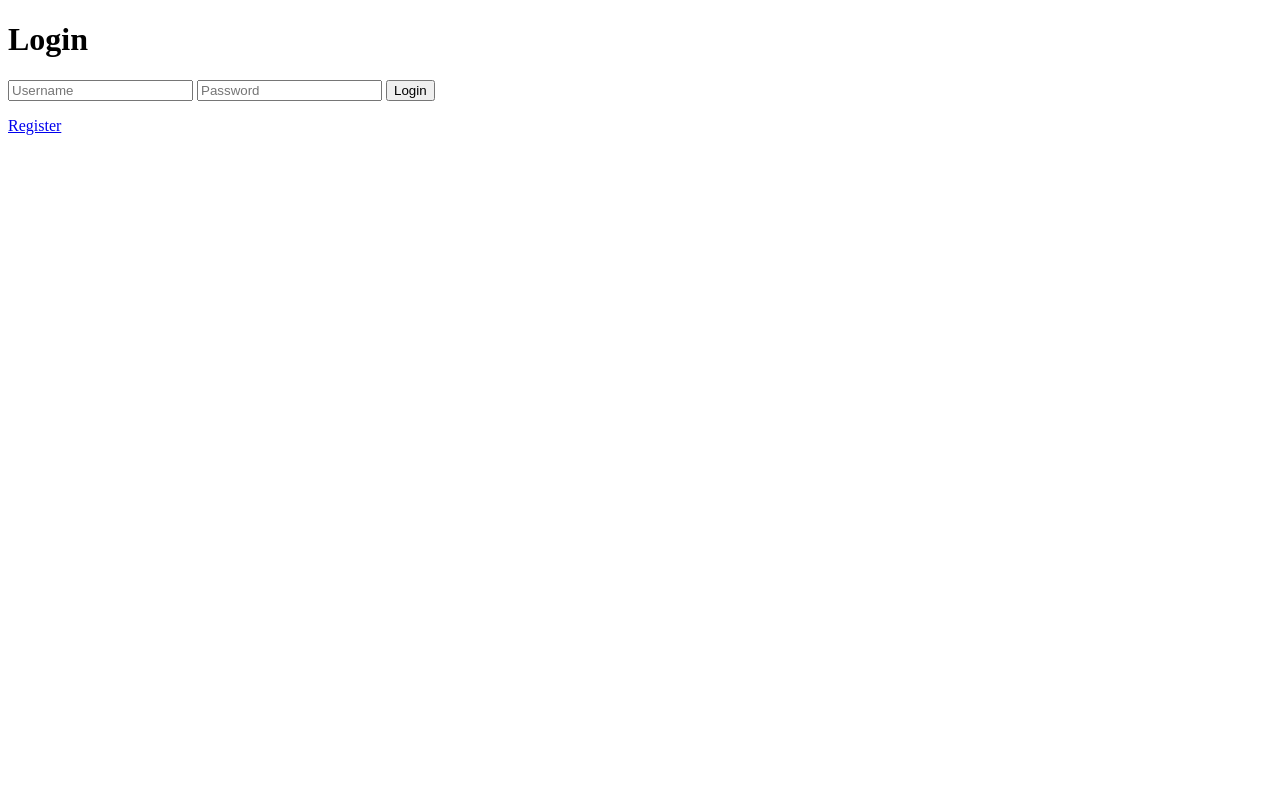
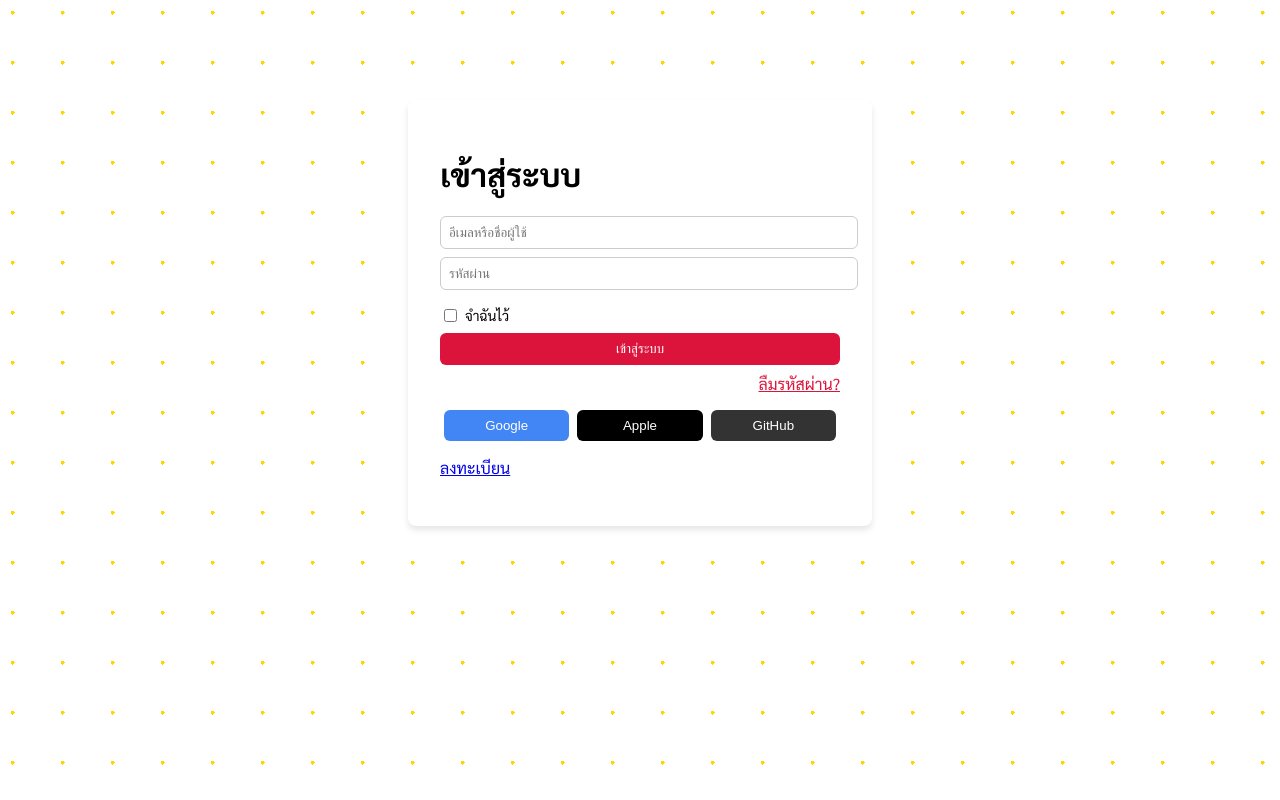
Before and after one commit to Bodindet/wedtest, a website: page login.html in a window 1280 px wide. Drawn offline with Linux system fonts and the light colour scheme.

Commit message:
feat: improve login page UI and validation

```diff
--- a/login.html
+++ b/login.html
@@ -1,31 +1,69 @@
 <!DOCTYPE html>
-<html lang="en">
+<html lang="th">
 <head>
 <meta charset="UTF-8">
-<title>Login</title>
+<title>เข้าสู่ระบบ</title>
+<link rel="stylesheet" href="style.css">
+</head>
+<body class="thai-pattern">
+<div class="login-container fade-in">
+  <h1>เข้าสู่ระบบ</h1>
+  <form id="loginForm" onsubmit="login(event)" class="login-form">
+    <input id="email" type="text" placeholder="อีเมลหรือชื่อผู้ใช้" class="input-field" required>
+    <span id="emailError" class="error hidden">รูปแบบอีเมลไม่ถูกต้อง</span>
+    <input id="password" type="password" placeholder="รหัสผ่าน" class="input-field" required>
+    <label class="remember"><input type="checkbox" id="remember"> จำฉันไว้</label>
+    <button type="submit" class="btn-primary">เข้าสู่ระบบ</button>
+  </form>
+  <a href="#" class="forgot-link">ลืมรหัสผ่าน?</a>
+  <div class="sso-buttons">
+    <button class="btn-sso-google">Google</button>
+    <button class="btn-sso-apple">Apple</button>
+    <button class="btn-sso-github">GitHub</button>
+  </div>
+  <p><a href="register.html">ลงทะเบียน</a></p>
+</div>
+<div id="toast" class="toast hidden"></div>
 <script>
 async function login(event){
   event.preventDefault();
-  const username=document.getElementById('username').value;
+  const username=document.getElementById('email').value.trim();
   const password=document.getElementById('password').value;
+  const remember=document.getElementById('remember').checked;
   const res=await fetch('/login',{method:'POST',headers:{'Content-Type':'application/json'},body:JSON.stringify({username,password})});
   const data=await res.json();
   if(res.ok){
-    localStorage.setItem('token',data.token);
-    window.location.href='dashboard.html';
+    if(remember){
+      localStorage.setItem('token',data.token);
+    }else{
+      sessionStorage.setItem('token',data.token);
+    }
+    const ref=document.referrer && document.referrer!==window.location.href?document.referrer:'dashboard.html';
+    window.location.href=ref;
   }else{
-    alert(data.error||'Login failed');
+    showToast(data.error||'เข้าสู่ระบบไม่สำเร็จ');
   }
 }
+
+function showToast(msg){
+  const toast=document.getElementById('toast');
+  toast.textContent=msg;
+  toast.classList.remove('hidden');
+  setTimeout(()=>toast.classList.add('hidden'),3000);
+}
+
+const emailInput=document.getElementById('email');
+const emailError=document.getElementById('emailError');
+emailInput.addEventListener('input',()=>{
+  const value=emailInput.value.trim();
+  const isEmail=value.includes('@');
+  const valid=/^[^\s@]+@[^\s@]+\.[^\s@]+$/.test(value);
+  if(isEmail && !valid){
+    emailError.classList.remove('hidden');
+  }else{
+    emailError.classList.add('hidden');
+  }
+});
 </script>
-</head>
-<body>
-<h1>Login</h1>
-<form onsubmit="login(event)">
-<input id="username" placeholder="Username" required>
-<input id="password" type="password" placeholder="Password" required>
-<button type="submit">Login</button>
-</form>
-<p><a href="register.html">Register</a></p>
 </body>
 </html>
--- a/style.css
+++ b/style.css
@@ -41,3 +41,94 @@ body { font-family: 'Sarabun', sans-serif; }
     background: linear-gradient(135deg, #FFF7ED 0%, #FFFBEB 100%);
     border: 2px solid #F59E0B;
 }
+
+.login-container {
+    max-width: 400px;
+    margin: 100px auto;
+    padding: 2rem;
+    background-color: #fff;
+    border-radius: 0.5rem;
+    box-shadow: 0 4px 6px rgba(0,0,0,0.1);
+}
+
+.login-form {
+    display: flex;
+    flex-direction: column;
+}
+
+.input-field {
+    width: 100%;
+    padding: 0.5rem;
+    margin-bottom: 0.5rem;
+    border: 1px solid #ccc;
+    border-radius: 0.375rem;
+}
+
+.btn-primary {
+    background-color: #DC143C;
+    color: #fff;
+    width: 100%;
+    padding: 0.5rem;
+    border: none;
+    border-radius: 0.375rem;
+    cursor: pointer;
+}
+
+.btn-primary:hover {
+    background-color: #b10d30;
+}
+
+.forgot-link {
+    display: block;
+    margin-top: 0.5rem;
+    text-align: right;
+    color: #DC143C;
+}
+
+.remember {
+    display: flex;
+    align-items: center;
+    margin: 0.5rem 0;
+    font-size: 0.875rem;
+}
+
+.remember input {
+    margin-right: 0.5rem;
+}
+
+.sso-buttons {
+    display: flex;
+    justify-content: space-between;
+    margin-top: 1rem;
+}
+
+.sso-buttons button {
+    flex: 1;
+    margin: 0 0.25rem;
+    padding: 0.5rem;
+    border: none;
+    border-radius: 0.375rem;
+    color: #fff;
+    cursor: pointer;
+}
+
+.btn-sso-google { background-color: #4285F4; }
+.btn-sso-apple { background-color: #000; }
+.btn-sso-github { background-color: #333; }
+
+.error {
+    color: #DC143C;
+    font-size: 0.875rem;
+}
+
+.toast {
+    position: fixed;
+    bottom: 1rem;
+    right: 1rem;
+    background-color: #DC143C;
+    color: #fff;
+    padding: 0.75rem 1rem;
+    border-radius: 0.375rem;
+}
+
+.hidden { display: none; }
```
